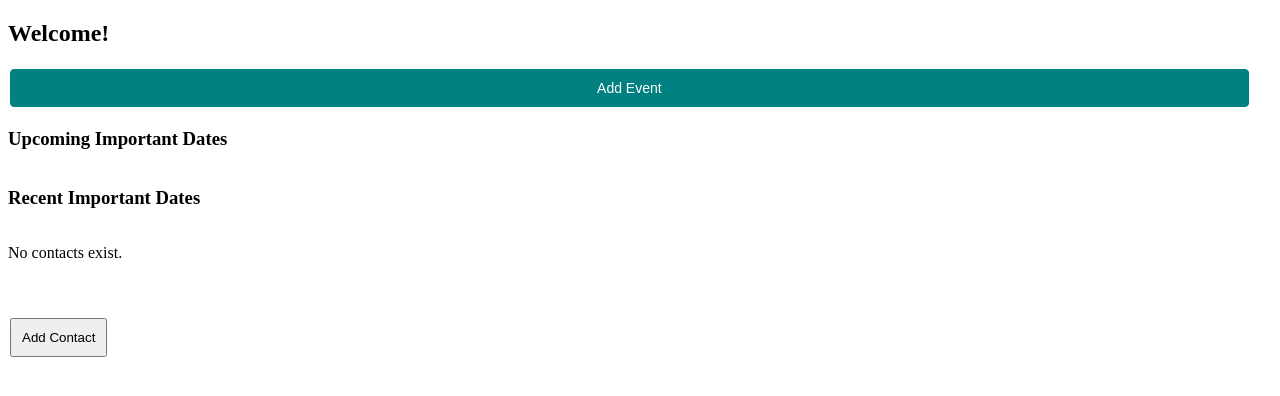
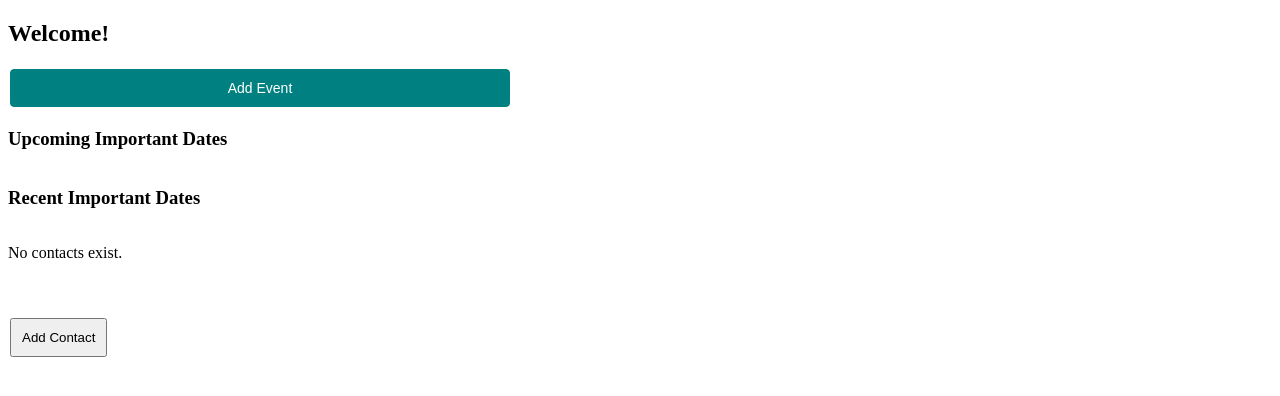
Before and after one commit to Seth-Rothschild/contacts_info, a Django app: page / in a window 1280 px wide. Shown: the top 396 px of the page. Run offline with Django 4.2, Linux system fonts and the light colour scheme; data that the repository does not hold is empty; parts of the project's set-up code (start-up, migrations or seed data) failed here and were passed over.

Commit message:
Set max-width to limit button on desktop view

```diff
--- a/contacts_app/templates/contacts_app/base.html
+++ b/contacts_app/templates/contacts_app/base.html
@@ -8,6 +8,7 @@
             width: 98%;
             margin: 2px;
             padding: 5px;
+            max-width: 500px;
         }
         button.nav {
             margin: 2px;
@@ -29,8 +30,6 @@
         }
         button.bulk_add_event {
             text-align: center;
-            width: 98%;
-            margin: 2px;
             padding: 10px;
             color: white;
             background-color: #008080;
@@ -61,6 +60,7 @@
             width: 95%;
             margin: 2px;
             padding: 5px;
+            max-width:500px ;
             border: 1px grey solid;
             border-radius: 8px;
             color: #222222;
--- a/contacts_app/templates/contacts_app/index.html
+++ b/contacts_app/templates/contacts_app/index.html
@@ -5,7 +5,7 @@
     <h2> Welcome! </h2>
 
     <form action="{% url 'bulk_add_event' %}" method="get">
-        <button class='bulk_add_event'>
+        <button class='pagewidth bulk_add_event'>
             Add Event
         </button>
     </form>
```
